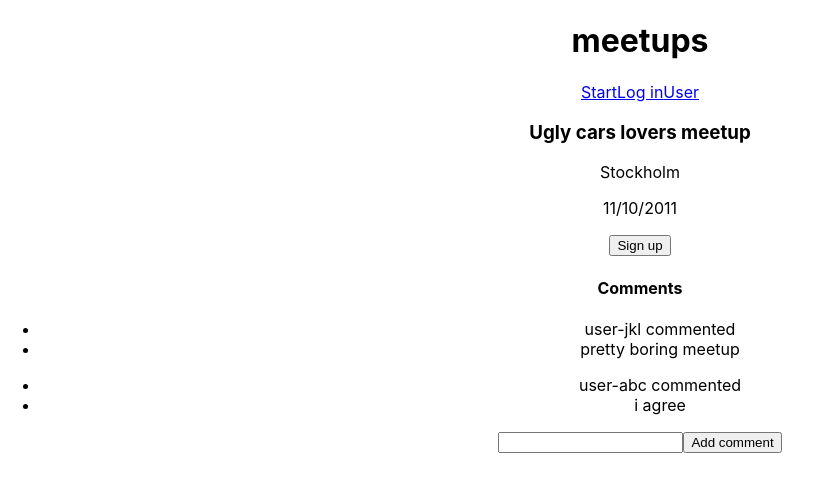
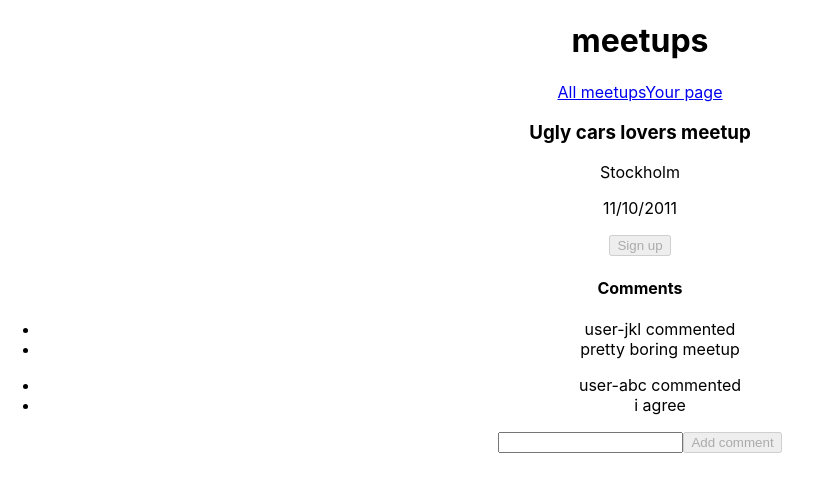
Before and after one commit to HannaAspblad/meetup-app, a React (Create React App) app: page /event/event-abc in a window 1280 px wide. Before the commit this address had no page. Shown: the top 492 px of the page, without its empty margins (0-822 px from the left). Built offline with nearby package versions, Linux system fonts and the light colour scheme.

Commit message:
comments

```diff
--- a/src/api/api.tsx
+++ b/src/api/api.tsx
@@ -20,20 +20,18 @@ export const logIn = async (user: any) => {
   return false
 }
 
-export const addComment = async (comment: string, id: string) => {
-  const user = sessionStorage.getItem("User")
-
-  const event = events.findIndex((event) => event.id === id)
-
-  if (event && event !== undefined) {
-    events[event].comments.push({
-      id: uuidv4(),
-      authorId: user,
-      comment: comment,
-    })
-
-    return events[event].comments
-  }
+export const addComment = async (
+  comment: string,
+  eventId: string,
+  userId: any
+) => {
+  const event = events.findIndex((event) => event.id === eventId)
+  events[event].comments.push({
+    id: uuidv4(),
+    authorId: userId,
+    comment: comment,
+  })
+  // return events[event].comments
 }
 
 export const signUpToEvent = async (eventId: string, userId: any) => {
--- a/src/components/EventCard.tsx
+++ b/src/components/EventCard.tsx
@@ -3,7 +3,7 @@ import * as API from "../api/api"
 
 const EventCard = ({ event }: any) => {
   const [user, setUser] = useState(sessionStorage.getItem("User"))
-  const [booked, setBooked] = useState(false)
+  const [disabled, setDisabled] = useState(false)
 
   useEffect(() => {
     checkBookedEvents()
@@ -11,16 +11,19 @@ const EventCard = ({ event }: any) => {
 
   const checkBookedEvents = async () => {
     const userInfo = await API.getUser(user)
-
-    for (let currentEvent of userInfo.bookedEvents) {
-      if (currentEvent.id === event.id) {
-        setBooked(true)
+    if (!userInfo) {
+      setDisabled(true)
+    } else {
+      for (let currentEvent of userInfo.bookedEvents) {
+        if (currentEvent.id === event.id) {
+          setDisabled(true)
+        }
       }
     }
   }
 
   const signUp = async () => {
-    setBooked(true)
+    setDisabled(true)
     await API.signUpToEvent(event.id, user)
   }
   return (
@@ -32,8 +35,7 @@ const EventCard = ({ event }: any) => {
           <p>{event.time.toLocaleDateString()}</p>
         </div>
       )}
-
-      <button aria-label="booking" onClick={signUp} disabled={booked}>
+      <button aria-label="booking" onClick={signUp} disabled={disabled}>
         Sign up
       </button>
     </div>
--- a/src/components/EventComments.tsx
+++ b/src/components/EventComments.tsx
@@ -1,11 +1,25 @@
-import { useState } from "react"
+import { useEffect, useState } from "react"
 import * as API from "../api/api"
 
 const EventComments = ({ event }: any) => {
+  const [user, setUser] = useState(sessionStorage.getItem("User"))
   const [comment, setComment] = useState(String)
+  const [disabled, setDisabled] = useState(false)
+  const [allComments, setAllComments] = useState(Object)
+
+  useEffect(() => {
+    if (!user) {
+      setDisabled(true)
+    }
+  }, [user])
+
+  useEffect(() => {
+    setAllComments(comment)
+  }, [comment])
 
   const submit = async () => {
-    await API.addComment(comment, event.id)
+    await API.addComment(comment, event.id, user)
+    setAllComments(event.comments)
   }
 
   if (event === undefined) return null
@@ -33,7 +47,7 @@ const EventComments = ({ event }: any) => {
           setComment(e.target.value)
         }}
       />
-      <button aria-label="submit" onClick={submit}>
+      <button aria-label="submit" onClick={submit} disabled={disabled}>
         Add comment
       </button>
     </div>
--- a/src/components/Navbar.tsx
+++ b/src/components/Navbar.tsx
@@ -6,10 +6,8 @@ const Navbar = () => {
 
   return (
     <div className="navbar-wrapper">
-      <Link to="/">Start</Link>
-
-      <Link to="/login">Log in</Link>
-      <Link to={`/user/${user}`}>User</Link>
+      <Link to="/">All meetups</Link>
+      <Link to={`/user/${user}`}>Your page</Link>
     </div>
   )
 }
--- a/src/views/Login.tsx
+++ b/src/views/Login.tsx
@@ -15,7 +15,6 @@ const Login = () => {
       sessionStorage.setItem("User", userId)
       setInvalid(false)
     } else {
-      //errormessage
       setInvalid(true)
     }
   }
--- a/src/views/User.tsx
+++ b/src/views/User.tsx
@@ -1,9 +1,12 @@
 import { useEffect, useState } from "react"
-import { useParams } from "react-router-dom"
-
+import { useNavigate, useParams } from "react-router-dom"
+import Login from "./Login"
+import { Link } from "react-router-dom"
 import * as API from "../api/api"
 
 const User = () => {
+  const navigate = useNavigate()
+
   const { id }: string | any = useParams()
   const [user, setUser] = useState(Object)
   const [events, setEvents] = useState(Array)
@@ -14,8 +17,14 @@ const User = () => {
 
   const getUser = async () => {
     const currentUser = await API.getUser(id)
+
     setUser(currentUser)
     getUserEvents()
+  }
+
+  const logOut = () => {
+    setUser(sessionStorage.removeItem("User"))
+    navigate("/login")
   }
 
   const getUserEvents = async () => {
@@ -30,21 +39,36 @@ const User = () => {
       setEvents(userEvents)
     } else setEvents([])
   }
+  if (user === null || user === undefined) {
+    return <Login />
+  }
+
+  if (sessionStorage.getItem("User") !== id) {
+    return (
+      <div>
+        <p>Log in to see your meetups</p>
+        <Login />
+      </div>
+    )
+  }
   return (
     <div>
       <h3>welcome {user.username}</h3>
-
+      <p>List of your upcoming events</p>
       <div>
         {events.length > 0 ? (
           events.map((event: any) => (
             <div key={event.id}>
-              <p>{event.title}</p>
+              <Link to={`/event/${event.id}`}>
+                <p>{event.title}</p>
+              </Link>
             </div>
           ))
         ) : (
           <p className="error-message">No events</p>
         )}
       </div>
+      <button onClick={logOut}>Log out</button>
     </div>
   )
 }
```
Also changed, not shown: 2 other files (tests, documents, lock files or other folders).
